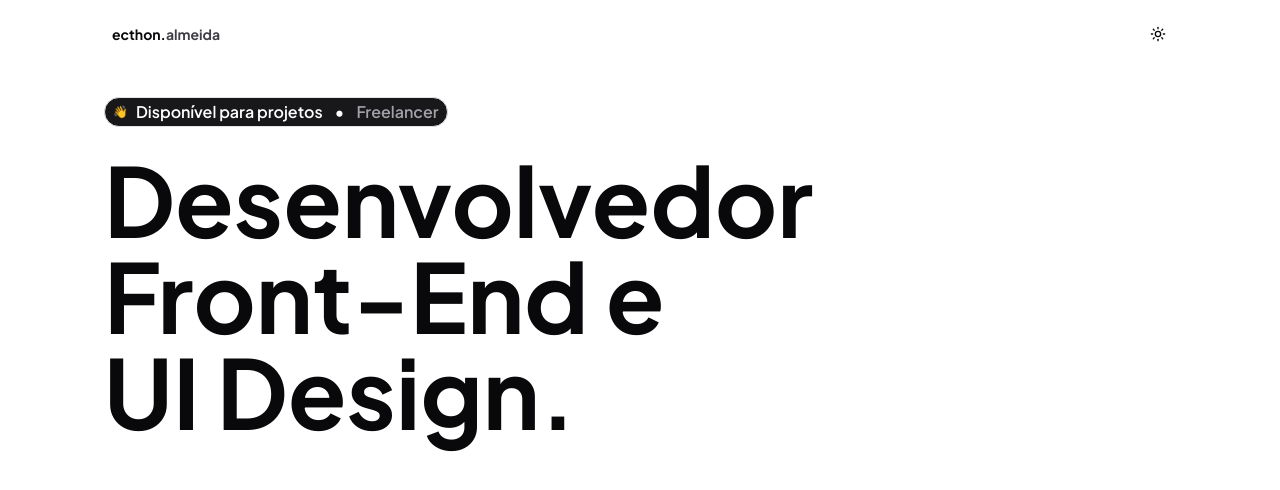
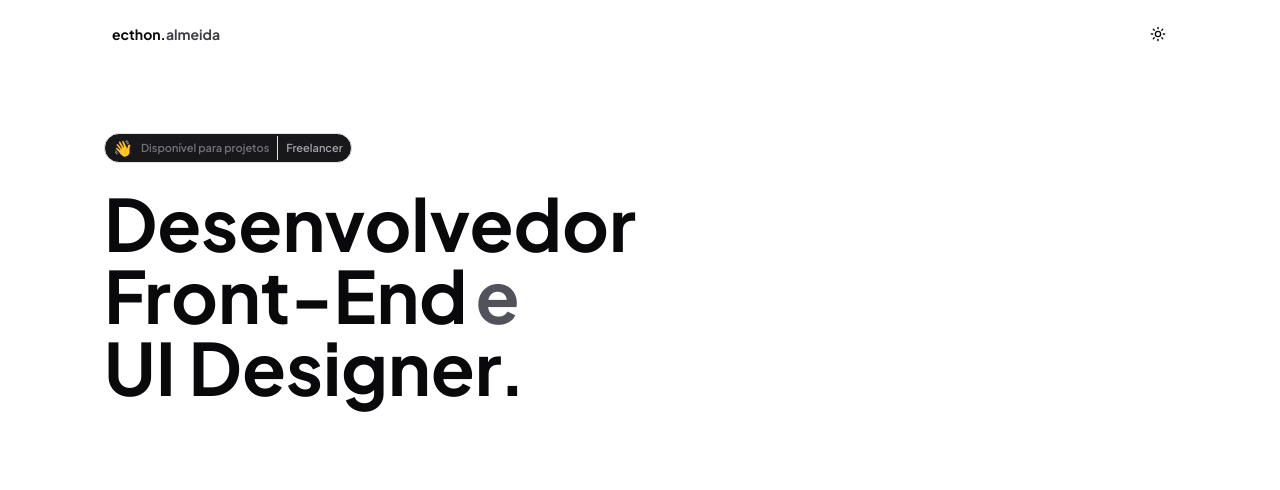
Before and after one commit to ecthon/ecthon-app, a Next.js app: page / in a window 1280 px wide. Shown: the top 490 px of the page. Built offline with nearby package versions, Linux system fonts and the light colour scheme.

Commit message:
feat: adicionar seção Hero ao componente Home, melhorando a apresentação e informações do desenvolvedor

```diff
--- a/src/app/layout.tsx
+++ b/src/app/layout.tsx
@@ -4,7 +4,7 @@ import "./globals.css";
 import { ThemeProvider } from "@/components/theme/theme-provider";
 
 const plusJakartaSans = Plus_Jakarta_Sans({
-  weight: ["300", "400", "500", "600", "700"],
+  weight: ["200", "300", "400", "500", "600", "700"],
   variable: "--font-plus-jakarta-sans",
   subsets: ["latin"],
 });
--- a/src/app/page.tsx
+++ b/src/app/page.tsx
@@ -1,24 +1,13 @@
 "use client";
 import { Header } from "@/components/header";
+import { HeroSection } from "@/components/hero-section";
 
 export default function Home() {
   return (
     <div className="flex flex-col w-full h-screen">
       <div className="flex flex-col w-full px-4 md:px-6 lg:w-[1120px] mx-auto">
         <Header />
-        <main className="flex flex-col w-full h-[400px] gap-6 align-middle justify-center">
-          <div className="flex items-center space-x-4 border rounded-full px-2 py-0.5 bg-zinc-900 w-[fit-content]">
-            <p className="font-semibold text-white flex items-center gap-2 space-x-1 max-sm:space-x-0 text-xs sm:text-sm md:text-base">
-              <span className="font-thin text-xs">👋</span>
-              Disponível para projetos
-              <span>•</span>
-              <span className="text-zinc-400">Freelancer</span>
-            </p>
-          </div>
-          <h1 className="text-4xl md:text-6xl lg:text-8xl font-bold w-full lg:w-[600px]">
-            Desenvolvedor Front-End e UI Design.
-          </h1>
-        </main>
+        <HeroSection />
       </div>
     </div>
   );
--- /dev/null
+++ b/src/components/hero-section.tsx
@@ -0,0 +1,28 @@
+'use client'
+
+import { Separator } from "./ui/separator"
+
+export function HeroSection() {
+    return (
+        <main className="flex flex-col w-full h-[400px] gap-6 justify-center">
+            <div className="group cursor-pointer flex items-center justify-center gap-2 border rounded-full px-2 py-0.5 font-semibold bg-zinc-900 w-[fit-content]">
+                <p>👋</p>
+                <p className="lg:text-[11px] text-zinc-500 flex items-center gap-2 space-x-1 max-sm:space-x-0 text-xs sm:text-sm md:text-base">
+                    Disponível para projetos
+                </p>
+                <Separator orientation="vertical" />
+                <p className="group-hover:text-zinc-300 text-zinc-400 lg:text-[11px] transition-colors duration-300 ease-in-out">
+                    Freelancer
+                </p>
+            </div>
+            <div className="group flex flex-col text-4xl md:text-6xl lg:text-7xl font-bold w-full lg:w-[600px]">
+                <p>Desenvolvedor</p>
+                <div className="flex items-center gap-2">
+                    <p>Front-End</p>
+                    <span className="text-zinc-600 transition-transform duration-300 ease-in-out group-hover:-rotate-12">e</span>
+                </div>
+                <p>UI Designer.</p>
+            </div>
+        </main>
+    )
+}
```
